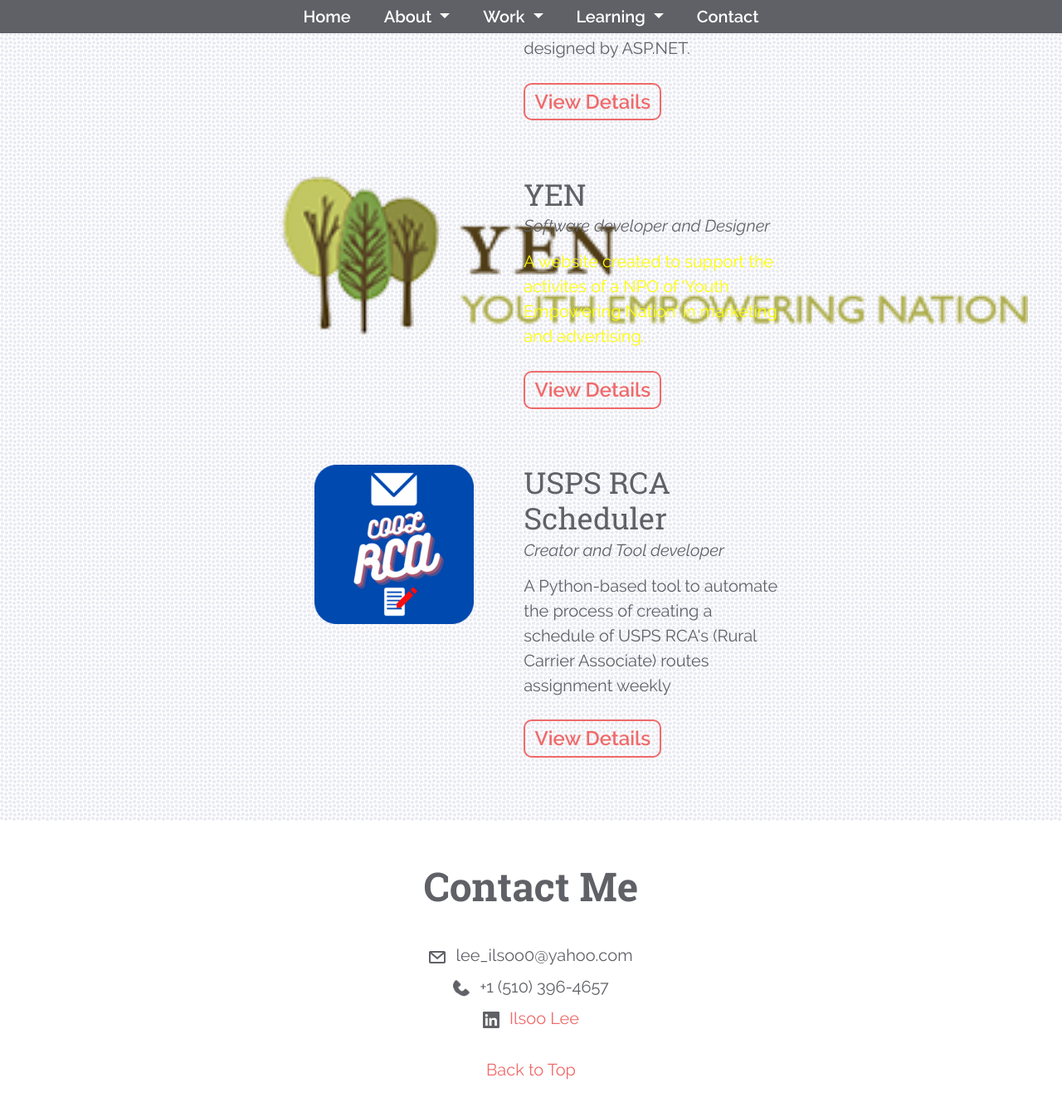
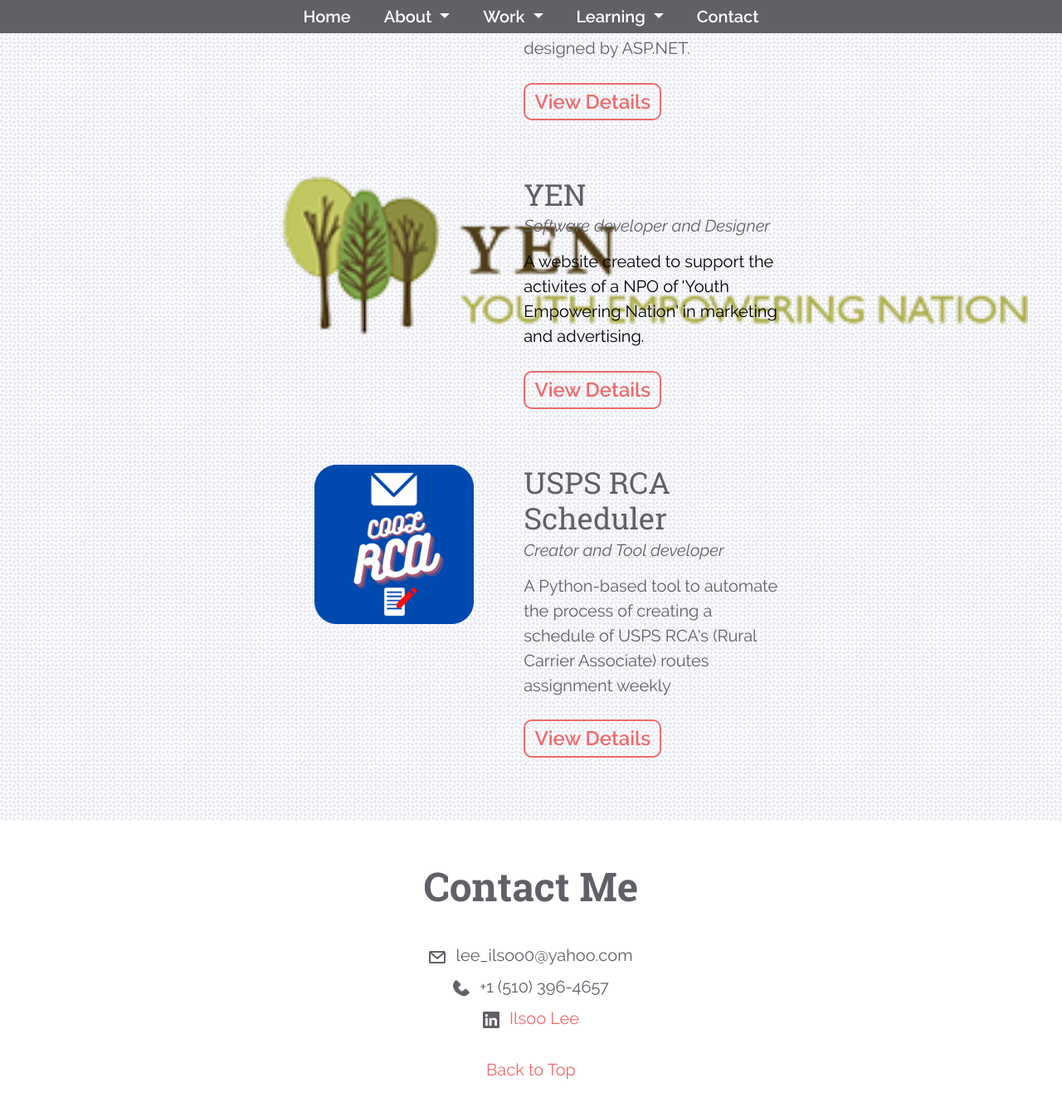
Before and after one commit to soo1017/soolee, a Jekyll site: the page built from index.html, in a window 1280 px wide and 1400 px high, scrolled down 3296 px. Shown: the top 1340 px of the window at 83% size. Built offline with Jekyll 4.4.1, drawn with Linux system fonts in a browser that asks for light colours; nearby versions of some CDN libraries.

Commit message:
Update style.scss

```diff
--- a/css/style.scss
+++ b/css/style.scss
@@ -101,7 +101,7 @@
     text-align: left;
 }
 .left-color {
-    color: yellow;
+    color: black;
 }
 .left-col-spare {
     padding-left: 1rem;
```
